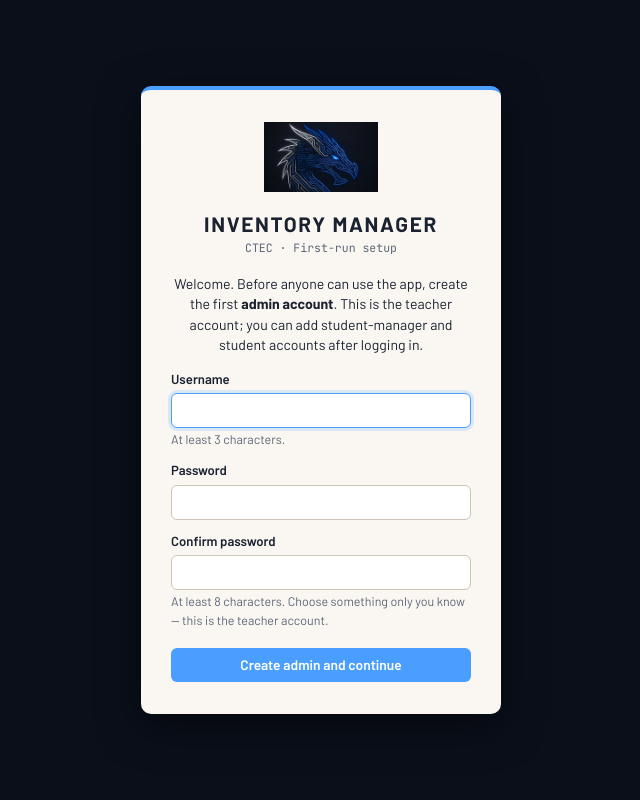
After one commit to Chavi7/inventory-manager, a Flask app: page /setup in a window 1280 px wide. The commit adds this page. Shown: the whole page, without its empty margins (319-959 px from the left). Run offline with Flask 3, Linux system fonts and the light colour scheme.

Commit message:
First-run /setup flow; remove seeded admin and demo students; fix orphan logo refs

```diff
--- a/app/app.py
+++ b/app/app.py
@@ -100,8 +100,81 @@ def generate_item_code(conn, category_id):
 
 
 # ---------------------------------------------------------------------------
+# First-run setup guard
+# ---------------------------------------------------------------------------
+def admin_exists():
+    """True if at least one admin account exists. When none does, the app is
+    in first-run mode and must route everything to /setup."""
+    conn = get_db()
+    n = conn.execute(
+        "SELECT COUNT(*) FROM users WHERE role = 'admin'"
+    ).fetchone()[0]
+    conn.close()
+    return n > 0
+
+
+# Endpoints reachable before any admin exists (the setup page itself and its
+# static assets). Everything else redirects to /setup until setup is done.
+_SETUP_ALLOWED = {"setup", "static"}
+
+
+@app.before_request
+def require_setup_first():
+    """If no admin account exists yet, force the first-run setup screen."""
+    if request.endpoint in _SETUP_ALLOWED:
+        return None
+    if not admin_exists():
+        return redirect(url_for("setup"))
+    return None
+
+
+# ---------------------------------------------------------------------------
 # Auth routes
 # ---------------------------------------------------------------------------
+@app.route("/setup", methods=["GET", "POST"])
+def setup():
+    """First-run screen: create the initial admin account. Only available
+    while no admin exists; once one does, this redirects to login."""
+    # If an admin already exists, setup is closed - send them to login.
+    if admin_exists():
+        return redirect(url_for("login"))
+
+    if request.method == "POST":
+        username = request.form.get("username", "").strip()
+        password = request.form.get("password", "")
+        confirm = request.form.get("confirm", "")
+
+        # Validation, with clear messages.
+        if not username or not password:
+            flash("Username and password are required.", "error")
+        elif len(username) < 3:
+            flash("Username must be at least 3 characters.", "error")
+        elif len(password) < 8:
+            flash("Password must be at least 8 characters.", "error")
+        elif password != confirm:
+            flash("The two passwords don't match.", "error")
+        else:
+            conn = get_db()
+            # Re-check inside the transaction in case of a race.
+            if conn.execute(
+                "SELECT COUNT(*) FROM users WHERE role='admin'"
+            ).fetchone()[0] == 0:
+                pw = bcrypt.hashpw(password.encode(), bcrypt.gensalt()).decode()
+                conn.execute(
+                    "INSERT INTO users (username, password_hash, role,"
+                    " created_at) VALUES (?, ?, 'admin', ?)",
+                    (username, pw, _now()),
+                )
+                conn.commit()
+                conn.close()
+                flash("Admin account created. Please log in.", "success")
+                return redirect(url_for("login"))
+            conn.close()
+            return redirect(url_for("login"))
+
+    return render_template("setup.html")
+
+
 @app.route("/login", methods=["GET", "POST"])
 def login():
     if request.method == "POST":
--- a/app/db.py
+++ b/app/db.py
@@ -4,7 +4,6 @@ SQLite schema, connection helper, and first-run seeding.
 """
 import sqlite3
 import os
-import bcrypt
 from datetime import datetime
 
 # Where the SQLite database lives.
@@ -105,10 +104,18 @@ def init_db():
 
 
 def _seed(conn):
-    """Seed categories, an admin account, and demo students - only if empty."""
+    """Seed the default categories only.
+
+    No admin account and no demo students are seeded: the first admin is
+    created through the first-run /setup screen (see app.py), so no default
+    password ever exists in the codebase. The app starts as a clean,
+    production-ready slate.
+    """
     now = datetime.now().isoformat(timespec="seconds")
 
     # --- Categories -------------------------------------------------------
+    # These are sensible starting categories, not credentials, so seeding
+    # them is fine. Admins can edit or add more later.
     if conn.execute("SELECT COUNT(*) FROM categories").fetchone()[0] == 0:
         seed_categories = [
             ("Laptops", "LAP", 1),     # cap 1 laptop per student
@@ -124,30 +131,6 @@ def _seed(conn):
                 (name, prefix, limit),
             )
 
-    # --- Admin account ----------------------------------------------------
-    # Default password is 'dragon-admin'. CHANGE THIS after first login.
-    if conn.execute("SELECT COUNT(*) FROM users").fetchone()[0] == 0:
-        pw = bcrypt.hashpw(b"dragon-admin", bcrypt.gensalt()).decode()
-        conn.execute(
-            "INSERT INTO users (username, password_hash, role, created_at)"
-            " VALUES (?, ?, 'admin', ?)",
-            ("admin", pw, now),
-        )
-
-    # --- Demo students for end-to-end testing -----------------------------
-    # Fake badge IDs so checkout can be tested before a real roster import.
-    if conn.execute("SELECT COUNT(*) FROM students").fetchone()[0] == 0:
-        demo = [
-            ("CYB1-001", "Demo Student One", "900001", "CYB1"),
-            ("ITF-001", "Demo Student Two", "900002", "ITF"),
-        ]
-        for emp, name, sid, section in demo:
-            conn.execute(
-                "INSERT INTO students (employee_id, name, student_id, section,"
-                " active, created_at) VALUES (?, ?, ?, ?, 1, ?)",
-                (emp, name, sid, section, now),
-            )
-
     conn.commit()
 
 
--- a/app/templates/login.html
+++ b/app/templates/login.html
@@ -8,7 +8,7 @@
 </head>
 <body class="login-body">
 <div class="login-card">
-  <img src="{{ url_for('static', filename='img/dragon-logo.svg') }}"
+  <img src="{{ url_for('static', filename='img/dragonforge-icon-sm.png') }}"
        alt="Dragon Technologies" class="login-logo">
   <h1 class="login-title">INVENTORY MANAGER</h1>
   <p class="login-sub">CTEC &middot; Dragon Technologies Ops Console</p>
--- a/app/templates/report_history.html
+++ b/app/templates/report_history.html
@@ -3,7 +3,7 @@
 {% block content %}
 <div class="report-head">
   <div class="report-brand">
-    <img src="{{ url_for('static', filename='img/dragon-logo.svg') }}"
+    <img src="{{ url_for('static', filename='img/dragonforge-icon-sm.png') }}"
          alt="Dragon Technologies" class="report-logo">
     <div>
       <h1 class="report-title">Check-out History Report</h1>
--- /dev/null
+++ b/app/templates/setup.html
@@ -0,0 +1,52 @@
+<!DOCTYPE html>
+<html lang="en">
+<head>
+  <meta charset="UTF-8">
+  <meta name="viewport" content="width=device-width, initial-scale=1.0">
+  <title>First-run setup &middot; Dragon Technologies Inventory</title>
+  <link rel="stylesheet" href="{{ url_for('static', filename='css/style.css') }}">
+</head>
+<body class="login-body">
+<div class="login-card">
+  <img src="{{ url_for('static', filename='img/dragonforge-icon-sm.png') }}"
+       alt="Dragon Technologies" class="login-logo">
+  <h1 class="login-title">INVENTORY MANAGER</h1>
+  <p class="login-sub">CTEC &middot; First-run setup</p>
+
+  <p style="font-size: 0.88rem; margin-bottom: 14px; line-height: 1.45;">
+    Welcome. Before anyone can use the app, create the first
+    <strong>admin account</strong>. This is the teacher account; you can add
+    student-manager and student accounts after logging in.
+  </p>
+
+  {% with messages = get_flashed_messages(with_categories=true) %}
+    {% for category, message in messages %}
+      <div class="flash flash-{{ category }}">{{ message }}</div>
+    {% endfor %}
+  {% endwith %}
+
+  <form method="post" class="login-form">
+    <label for="username">Username</label>
+    <input type="text" id="username" name="username" autofocus required
+           minlength="3" autocomplete="username">
+    <p class="field-hint" style="margin-top: 2px;">At least 3 characters.</p>
+
+    <label for="password">Password</label>
+    <input type="password" id="password" name="password" required
+           minlength="8" autocomplete="new-password">
+
+    <label for="confirm">Confirm password</label>
+    <input type="password" id="confirm" name="confirm" required
+           minlength="8" autocomplete="new-password">
+    <p class="field-hint" style="margin-top: 2px;">
+      At least 8 characters. Choose something only you know &mdash; this is the
+      teacher account.
+    </p>
+
+    <button type="submit" class="btn btn-primary btn-block">
+      Create admin and continue
+    </button>
+  </form>
+</div>
+</body>
+</html>
```
